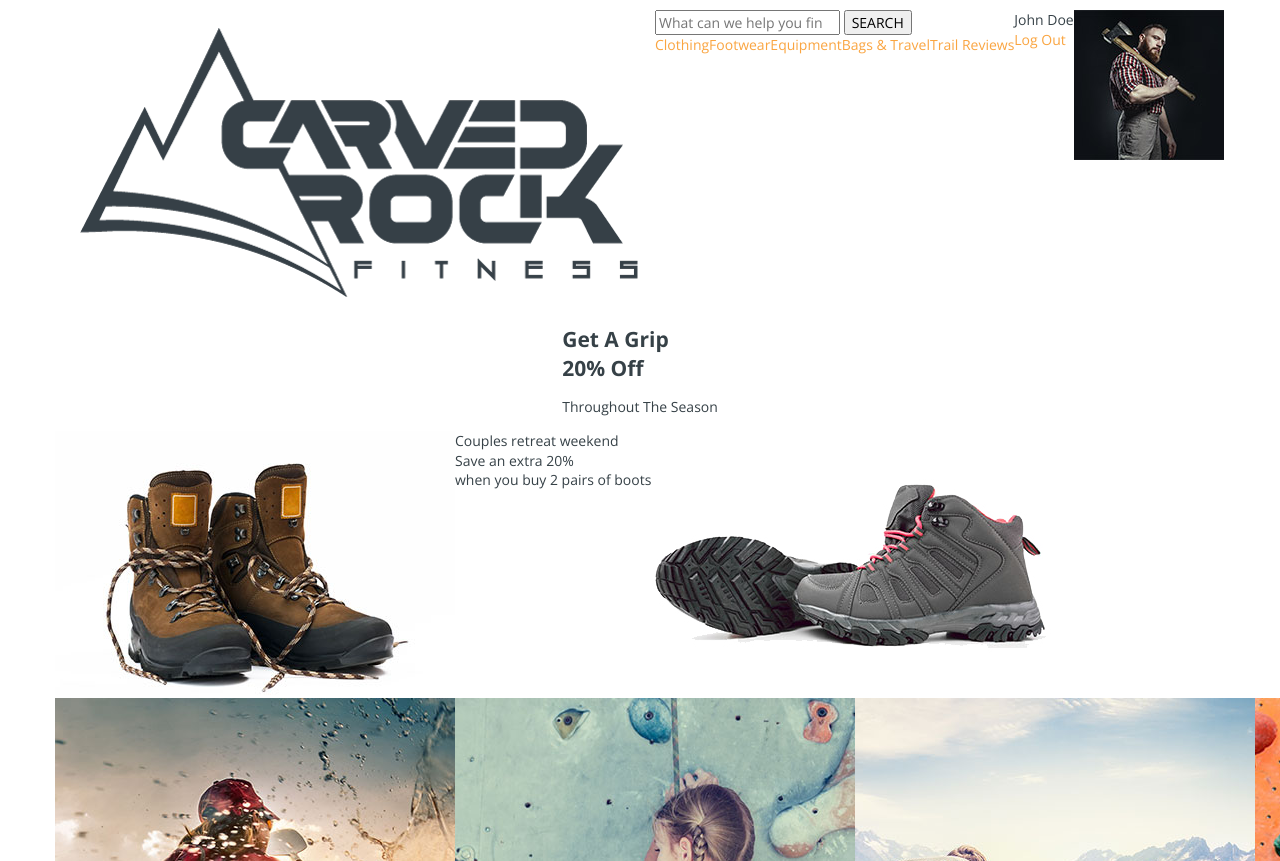
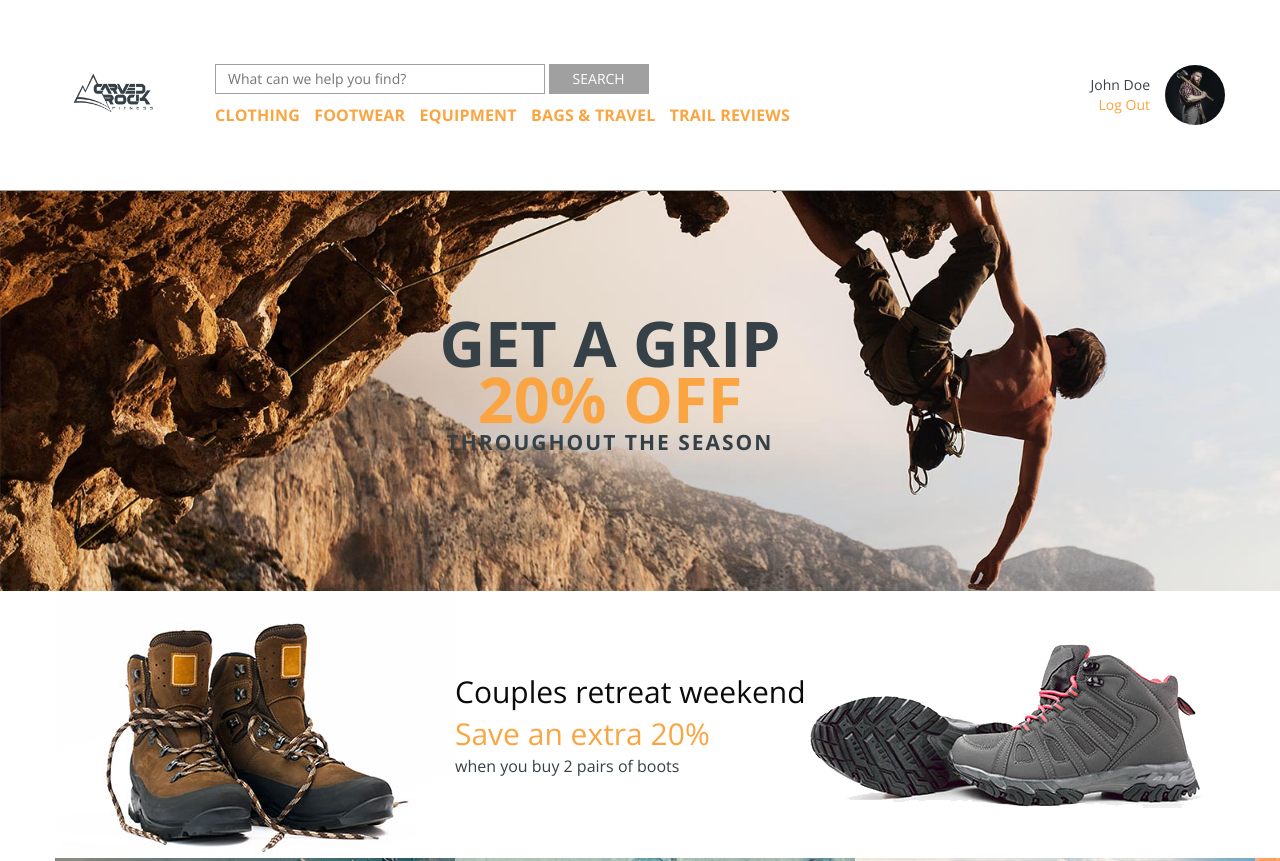
Before and after one commit to simiel/pluralsight-projects-HTMLCSS-LandingPage, a website: page index.html in a window 1280 px wide. Shown: the top 861 px of the page. Drawn offline with nearby package versions, Linux system fonts and the light colour scheme.

Commit message:
Nav and  Hero done, sorta

```diff
--- a/css/main.css
+++ b/css/main.css
@@ -56,3 +56,182 @@ section {
 .flex-one {
   flex: 1;
 }
+
+.align-center{
+    align-items: center;
+}
+
+.center{
+    justify-content: center;
+}
+
+.space-between{
+    justify-content: space-between;
+}
+
+.btn{
+    cursor: default;
+    border: 0;
+    padding: 6px 12px;
+    line-height: 1.4;
+    border-radius: 3px;
+}
+
+.btn-default{
+    color: white;
+    background-color: #faa541;
+}
+
+.btn-primary{
+    color: white;
+    background-color: #364147;
+}
+
+.form-control{
+    display: block;
+    padding: 6px 12px;
+    border: 1px solid #0a0a0a;
+    color: #8598a2;
+    line-height: 1.4;
+}
+
+.text-light{
+    font-size: 30px;
+    color: #0a0a0a;
+}
+
+.text-primary{
+    font-size: 16px;
+    color: #364147;
+}
+
+.text-secondary{
+    font-size: 30px;
+    color: #faa541;
+}
+
+.header-nav{
+    border-bottom: solid 1px;
+    border-color: #a0a0a0;
+}
+
+.brand{
+    height: 170px;
+    width: 85px;
+    margin-left: 15px;
+    margin-right: 60px;
+}
+
+.logo{
+    width: 100%;
+    height: auto;
+}
+
+.search-button{
+    background-color: #a0a0a0;
+    color: white;
+    width: 100px;
+    height: 30px;
+    padding: 0;
+    border: 0;
+}
+
+.search-box{
+    width: 330px;
+    height: 30px;
+    padding: 6px 12px;
+    border: solid 1px #a0a0a0;
+}
+
+.nav-list{
+    padding-left: 0;
+    width: 575px;
+    margin-top: 10px;
+}
+
+.nav-list a{
+    font-size: 16px;
+    text-transform: uppercase;
+    font-weight: 700;
+    letter-spacing: .2px;
+}
+
+.profile{
+    margin-left: auto;
+}
+
+.account{
+    text-align: right;
+    padding: 15px;
+    font: 18px;
+    color: #364147 ;
+}
+
+.account a{
+    font: 14px;
+}
+
+.profile-pic{
+    height: 60px;
+    width: 60px;
+    border-radius: 100px;
+    max-width: 100%;
+}
+
+.profile-pic img{
+    border-radius: 100px;
+    max-width: 100%;
+}
+
+.hero{
+    background-image: url('../img/hero.jpg');
+    height: 400px;
+    background-size: cover;
+    background-position: center;
+    text-transform: uppercase;
+}
+
+.hero div{
+    position: relative;
+    left: -30px;
+}
+
+.hero div h1{
+    font-size: 63px;
+    font-weight: 700;
+    line-height: 0.9;
+}
+
+.hero div h2{
+    color: #faa541;
+    font-size: 63px;
+    font-weight: 700;
+    line-height: 0.9;
+}
+
+.hero div p{
+    letter-spacing: 2px;
+    font-weight: 700;
+    font-size: 21px;
+    margin: 0 0 10px 0;
+}
+
+.banner{
+    margin: 55px 15px;
+    width: 100%;
+    border-top: 1px solid #a0a0a0;
+    padding: 25px 0;
+
+}
+
+.banner img{
+    width: 250px;
+}
+
+.banner-text{
+    font-size: 30px;
+    font-weight: 700;
+    text-transform: uppercase;
+    line-height: 1;
+    text-align: center;
+}
--- a/index.html
+++ b/index.html
@@ -8,22 +8,22 @@
   </head>
   <body>
     <!-- NAVIGATION -->
-    <nav>
-      <div class="container flex">
+    <nav class="header-nav">
+      <div class="container flex space-between">
         <!-- BRANDING -->
-        <div class="flex">
+        <div class="flex align-center brand">
           <a href="#">
-            <img alt="Carved Rock Fitness" src="img/carved-rock-logo.png" />
+            <img class="logo" alt="Carved Rock Fitness" src="img/carved-rock-logo.png" />
           </a>
         </div>
         <!-- SEARCH -->
-        <div class="flex">
+        <div class="flex flex-one align-center">
           <div>
             <form>
-              <input aria-label="Search" placeholder="What can we help you find?" type="search" />
-              <button type="submit">SEARCH</button>
+              <input class="search-box" aria-label="Search" placeholder="What can we help you find?" type="search" />
+              <button class="search-button" type="submit">SEARCH</button>
             </form>
-            <ul class="flex">
+            <ul class="flex space-between nav-list">
               <li><a href="#">Clothing</a></li>
               <li><a href="#">Footwear</a></li>
               <li><a href="#">Equipment</a></li>
@@ -32,17 +32,17 @@
             </ul>
           </div>
           <!-- PROFILE -->
-          <div class="flex">
-            <div class="flex flex-column">John Doe <a href="#">Log Out</a></div>
-            <div><img alt="John Doe" src="img/profile-pic.jpg" /></div>
+          <div class="flex align-center profile">
+            <div class="flex flex-column account">John Doe <a href="#">Log Out</a></div>
+            <div class="profile-pic"><img alt="John Doe" src="img/profile-pic.jpg" /></div>
           </div>
         </div>
       </div>
     </nav>
 
     <!-- HERO -->
-    <section>
-      <div class="container flex flex-column">
+    <section class="hero">
+      <div class="container flex flex-column align-center center">
         <h1>Get A Grip</h1>
         <h2>20% Off</h2>
         <p>Throughout The Season</p>
@@ -53,12 +53,12 @@
     <div class="container">
       <!-- SALE BANNER -->
       <section>
-        <div class="flex">
+        <div class="flex align-center center">
           <img alt="Brown Boots" src="img/brown-boots.jpg" />
           <div>
-            <div>Couples retreat weekend</div>
-            <div>Save an extra 20%</div>
-            <div>when you buy 2 pairs of boots</div>
+            <div class="text-light">Couples retreat weekend</div>
+            <div class="text-secondary">Save an extra 20%</div>
+            <div class="text-primary">when you buy 2 pairs of boots</div>
           </div>
           <img alt="Grey Boots" src="img/grey-boots.jpg" />
         </div>
@@ -107,20 +107,20 @@
       <!-- FULL BANNER -->
       <section>
         <div></div>
-        <div class="flex">
+        <div class="flex flex-column align-center center">
           <h4>Trail Review</h4>
           <div>Asphalt</div>
           <div>National Park</div>
-          <a href="#">See Review</a>
+          <a class="btn btn-default" href="#">See Review</a>
         </div>
       </section>
     </div>
 
     <!-- FOOTER -->
     <footer>
-      <section class="container">
+      <section class="container space-between">
         <div>
-          <div>Customer Support</div>
+          <div class="text-primary">Customer Support</div>
           <ul>
             <li><a href="#">Contact Us</a></li>
             <li><a href="#">Order Tracker</a></li>
@@ -131,7 +131,7 @@
           </ul>
         </div>
         <div>
-          <div>Company Info</div>
+          <div class="text-primary">Company Info</div>
           <ul>
             <li><a href="#">About Us</a></li>
             <li><a href="#">Careers</a></li>
@@ -143,7 +143,7 @@
           </ul>
         </div>
         <div>
-          <div>Privacy &amp; Terms</div>
+          <div class="text-primary">Privacy &amp; Terms</div>
           <ul>
             <li><a href="#">Privacy &amp; Security</a></li>
             <li><a href="#">Statement</a></li>
@@ -151,7 +151,7 @@
           </ul>
         </div>
         <div>
-          <div>Follow Us</div>
+          <div class="text-primary">Follow Us</div>
           <ul>
             <li><a href="#"></a></li>
             <li><a href="#"></a></li>
@@ -161,15 +161,15 @@
           <div>
             <div>Email Updates</div>
             <div>Exclusive sales, special offers, and more.</div>
-            <input type="text" placeholder="Enter email address" />
-            <button>Sign up</button>
+            <input class="form-control" type="text" placeholder="Enter email address" />
+            <button class="btn btn-primary">Sign up</button>
           </div>
         </div>
       </section>
 
       <!-- PS DEMO -->
       <section>
-        <div class="flex">
+        <div class="flex flex-column align-center">
           <img src="img/pluralsight-white.png" />
           <div>
             This site is created for demonstrative purposes only and does not offer any real products or services.
@@ -177,7 +177,7 @@
         </div>
       </section>
 
-      <div>&copy;Pluralsight 2018</div>
+      <div class="text-primary">&copy;Pluralsight 2018</div>
     </footer>
   </body>
 </html>
```
